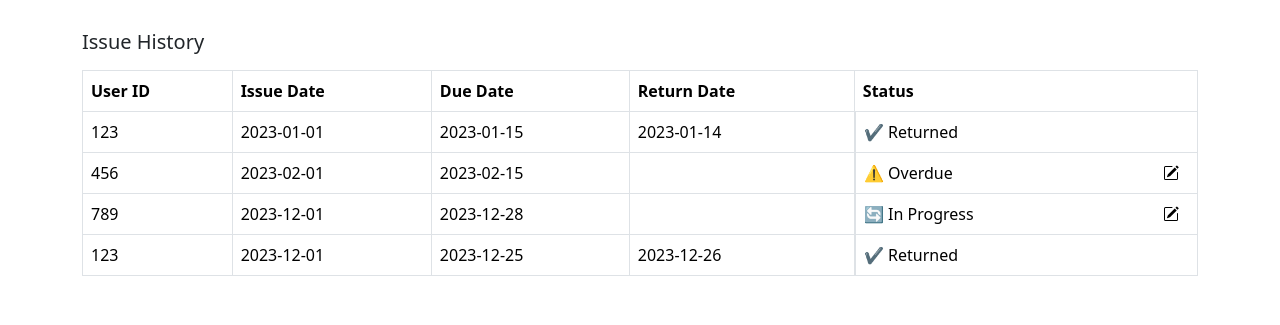
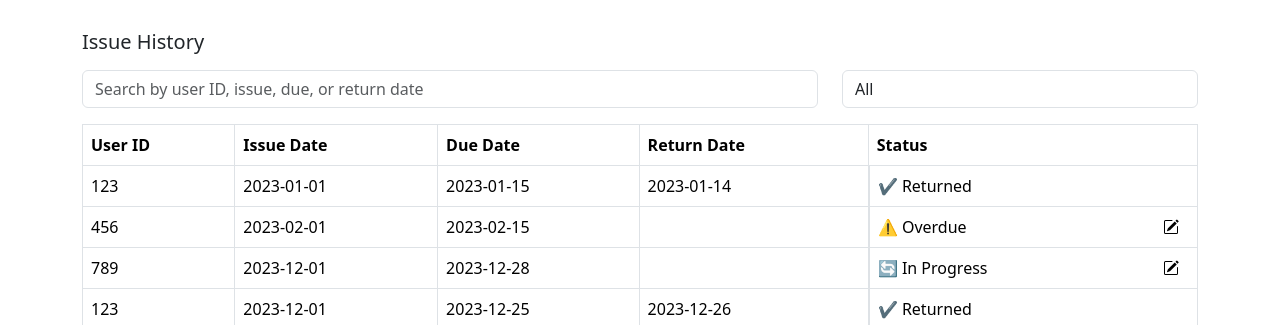
Before and after one commit to BiblioTrack/bibliotrack-frontend, a React (Create React App) app: page /book/1 in a window 1280 px wide. Shown: the part 627-952 px from the top of the page. Built offline with nearby package versions, Linux system fonts and the light colour scheme.

Commit message:
add issue history search and filters

```diff
--- a/src/pages/BookPage/components/IssueHistory.js
+++ b/src/pages/BookPage/components/IssueHistory.js
@@ -1,6 +1,5 @@
-// IssueHistorySection.js
 import React, { useState } from 'react';
-import { Table} from 'react-bootstrap';
+import { Table, Form } from 'react-bootstrap';
 import { PencilSquare } from 'react-bootstrap-icons';
 import IssueReturnModal from './IssueReturnModal';
 
@@ -9,16 +8,13 @@ const calculateStatus = (dueDate, returnDate) => {
   const dueDateObj = new Date(dueDate);
 
   if (returnDate) {
-    return "✔️ Returned"
+    return '✔️ Returned';
   } else {
     return dueDateObj < currentDate ? '⚠️ Overdue' : '🔄 In Progress';
   }
 };
 
-
-
 const IssueHistory = ({ issueHistory }) => {
-
   const [showReturnModal, setShowReturnModal] = useState(false);
   const [selectedIssue, setSelectedIssue] = useState(null);
 
@@ -28,10 +24,57 @@ const IssueHistory = ({ issueHistory }) => {
     setShowReturnModal(true);
   };
 
-    return(
+  const [searchQuery, setSearchQuery] = useState('');
+  const [filterCriteria, setFilterCriteria] = useState('all');
+
+  const filteredIssueHistory = issueHistory.filter((issue) => {
+    // Apply search filter
+    const matchesSearch =
+      issue.userId.toLowerCase().includes(searchQuery.toLowerCase()) ||
+      issue.issueDate.includes(searchQuery) ||
+      issue.dueDate.includes(searchQuery) ||
+      (issue.returnDate && issue.returnDate.includes(searchQuery));
+
+    // Apply additional filters based on filter criteria (e.g., 'all', 'returned', 'overdue', 'inProgress')
+    const matchesFilter =
+      filterCriteria === 'all' ||
+      (filterCriteria === 'returned' && issue.returnDate) ||
+      (filterCriteria === 'overdue' && !issue.returnDate && new Date(issue.dueDate) < new Date()) ||
+      (filterCriteria === 'inProgress' && !issue.returnDate && new Date(issue.dueDate) >= new Date());
+
+    return matchesSearch && matchesFilter;
+  });
+
+  return (
     <div className="mb-5">
       <h5 className="mb-3">Issue History</h5>
-        <Table bordered responsive style={{whiteSpace: 'nowrap'}}>
+      <Form className="mb-3">
+        <div className="row">
+          <Form.Group controlId="searchQuery" className="col-md-8 mb-3 mb-md-0">
+            <Form.Control
+              type="text"
+              placeholder="Search by user ID, issue, due, or return date"
+              value={searchQuery}
+              onChange={(e) => setSearchQuery(e.target.value)}
+            />
+          </Form.Group>
+          <Form.Group controlId="filterCriteria" className="col-md-4">
+            <Form.Control
+              as="select"
+              value={filterCriteria}
+              onChange={(e) => setFilterCriteria(e.target.value)}
+            >
+              <option value="all">All</option>
+              <option value="returned">Returned</option>
+              <option value="overdue">Overdue</option>
+              <option value="inProgress">In Progress</option>
+            </Form.Control>
+          </Form.Group>
+        </div>
+      </Form>
+
+
+      <Table bordered responsive style={{ whiteSpace: 'nowrap' }}>
         <thead>
           <tr>
             <th>User ID</th>
@@ -42,7 +85,7 @@ const IssueHistory = ({ issueHistory }) => {
           </tr>
         </thead>
         <tbody>
-        {issueHistory.map((issue, index) => {
+          {filteredIssueHistory.map((issue, index) => {
             const status = calculateStatus(issue.dueDate, issue.returnDate);
             const isClickable = status === '⚠️ Overdue' || status === '🔄 In Progress';
 
@@ -56,10 +99,11 @@ const IssueHistory = ({ issueHistory }) => {
                 <td>{issue.issueDate}</td>
                 <td>{issue.dueDate}</td>
                 <td>{issue.returnDate}</td>
-                <td style={{ display: 'flex',  justifyContent: 'space-between', alignItems: 'center' }}>
+                <td style={{ display: 'flex', justifyContent: 'space-between', alignItems: 'center' }}>
                   {status}
                   {isClickable && (
-                    <PencilSquare style={{ margin: '0px 10px 0px 20px' }}
+                    <PencilSquare
+                      style={{ margin: '0px 10px' }}
                       onClick={() => handleShowReturnModal(issue)}
                     />
                   )}
@@ -70,10 +114,9 @@ const IssueHistory = ({ issueHistory }) => {
         </tbody>
       </Table>
 
-        <IssueReturnModal show={showReturnModal} onClose={handleCloseReturnModal} selectedIssue={selectedIssue}/>
-
+      <IssueReturnModal show={showReturnModal} onClose={handleCloseReturnModal} selectedIssue={selectedIssue} />
     </div>
   );
-}
+};
 
 export default IssueHistory;
```
Lines whose indentation alone changed are shown as unchanged.
